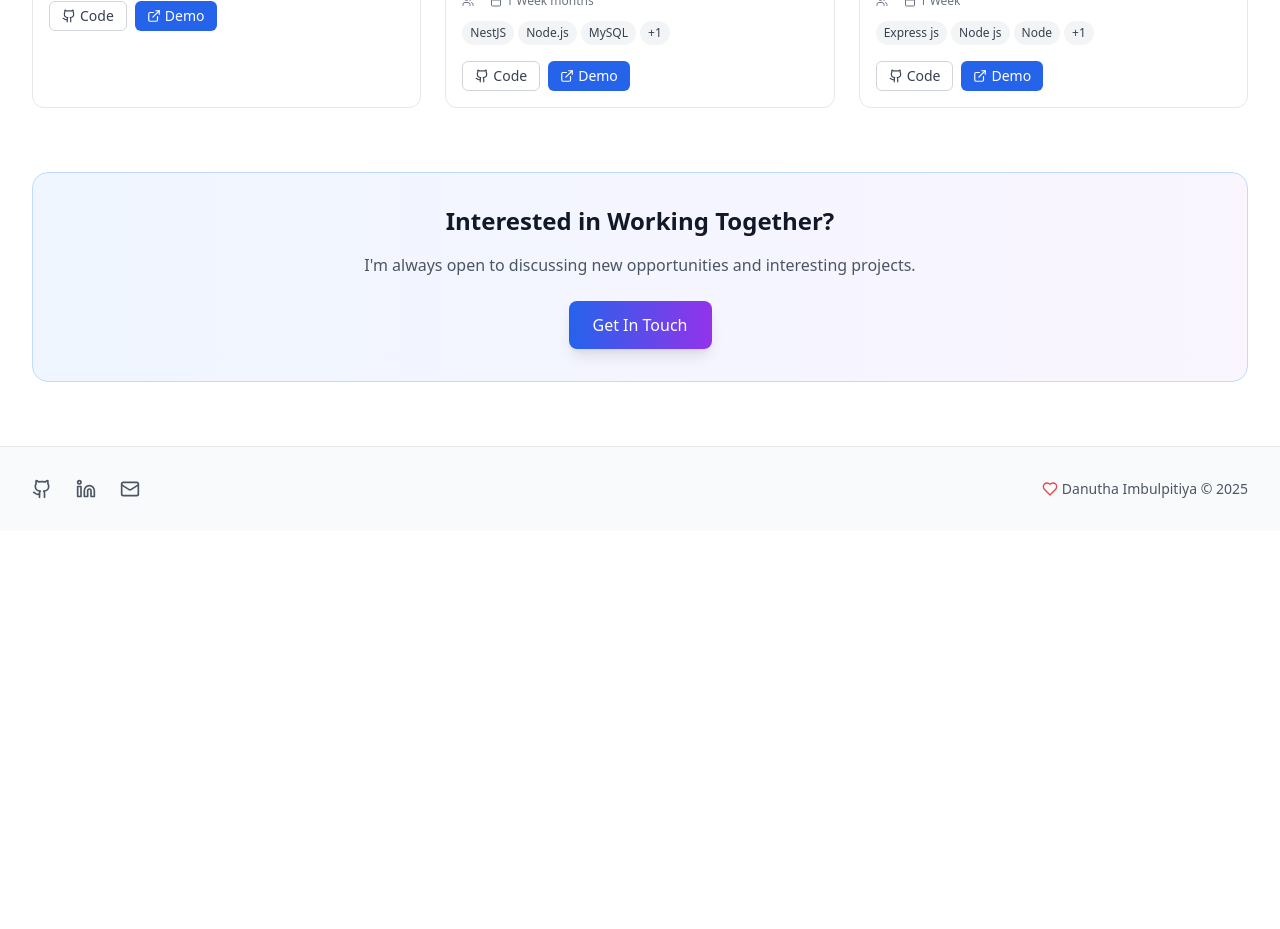
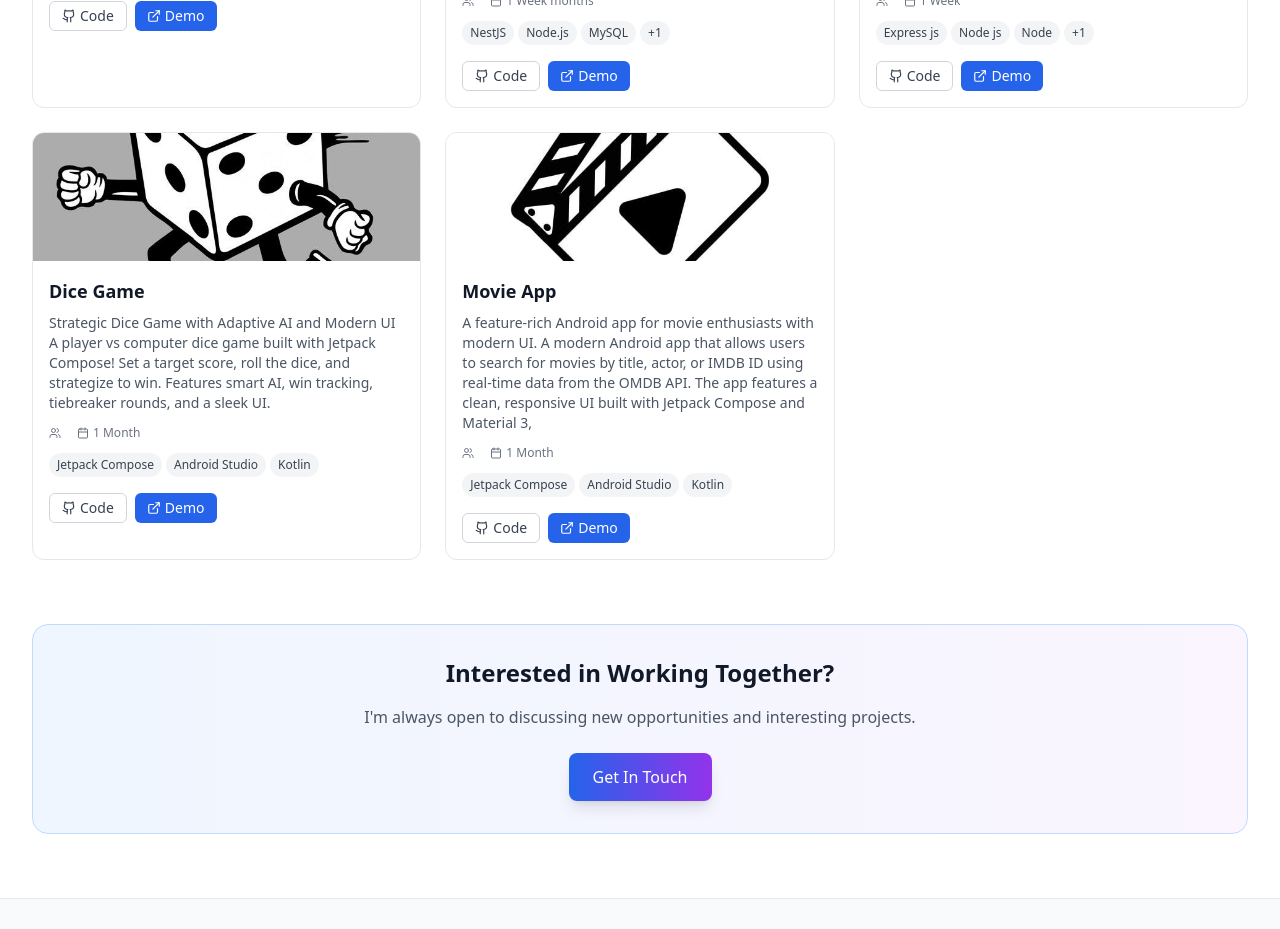
Before and after one commit to Danutha2/Portfolio, a React (Vite) app in the folder danutha/: page /projects in a window 1280 px wide. Shown: the part 1420-2349 px from the top of the page. Before the commit the page ends 1951 px from the top, so only its background shows below. Built offline with nearby package versions, Linux system fonts and the light colour scheme.

Commit message:
Updated new two android projects

```diff
--- a/danutha/src/pages/Projects.tsx
+++ b/danutha/src/pages/Projects.tsx
@@ -38,8 +38,7 @@ const Projects = () => {
       title: " Student Management System",
       description:
         "This is a Student Management System that allows users to register students, store and load student details, manage student records, and generate reports. The system supports the following features:",
-      image:
-        "/Images/stams.jpg",
+      image: "/Images/stams.jpg",
       technologies: ["Java"],
       github: "https://github.com/Danutha2/STAMS",
       demo: "https://github.com/Danutha2/STAMS",
@@ -52,8 +51,7 @@ const Projects = () => {
       title: "Expense Tracker",
       description:
         "Developed a RESTful API using NestJS to manage personal expenses with a modular, service-based architecture. Features include adding/retrieving expenses, calculating totals, finding the highest expense, and managing custom categories. Used DTOs for validation and clean separation of concerns. Built with scalable structure and MySQL integration.",
-      image:
-        "/Images/expenseT.jpg",
+      image: "/Images/expenseT.jpg",
       technologies: ["NestJS", "Node.js", "MySQL", "AWS S3"],
       github: "https://github.com/danutha/expense-tracker",
       demo: "https://expense-tracker-demo.netlify.app",
@@ -66,14 +64,44 @@ const Projects = () => {
       title: "Task Master",
       description:
         "The Task Manager is a full-stack web application developed using the MERN stack (MongoDB, Express.js, React, Node.js) that allows users to efficiently manage their daily tasks. It provides a clean and responsive user interface where tasks can be created, edited, updated, deleted, and tracked based on their status.",
-      image:
-        "/Images/taskmaster2.jpg",
-      technologies: ["Express js", "Node js","Node", "MongoDB"],
+      image: "/Images/taskmaster2.jpg",
+      technologies: ["Express js", "Node js", "Node", "MongoDB"],
       github: "https://github.com/Danutha2/TaskManager",
       demo: "https://github.com/Danutha2/TaskManager",
       featured: false,
       stats: { duration: "1 Week" },
     },
+
+    // Add more projects
+    {
+      title: "Dice Game",
+      description: `Strategic Dice Game with Adaptive AI and Modern UI
+ A player vs computer dice game built with Jetpack Compose! Set a target score, roll the dice, and strategize to
+win. Features smart AI, win tracking, tiebreaker rounds, and a sleek UI.`,
+      image: "/Images/dice.jpg",
+      technologies: ["Jetpack Compose", "Android Studio", "Kotlin"],
+      github: "https://github.com/Danutha2/DiceGame",
+      demo: "https://github.com/Danutha2/DiceGame",
+      featured: false,
+      stats: { duration: "1 Month" },
+    },
+
+
+    {
+      title: "Movie App",
+      description: `A feature-rich Android app for movie enthusiasts with modern UI.
+ A modern Android app that allows users to search for movies by title, actor, or IMDB ID using real-time data
+from the OMDB API. The app features a clean, responsive UI built with Jetpack Compose and Material 3,`,
+      image: "/Images/movieapp.jpg",
+      technologies: ["Jetpack Compose", "Android Studio", "Kotlin"],
+      github: "https://github.com/Danutha2/MovieApp",
+      demo: "https://github.com/Danutha2/MovieApp",
+      featured: false,
+      stats: { duration: "1 Month" },
+
+    }
+
+
   ];
 
   return (
```
Also changed, not shown: danutha/public/Images/dice.jpg (added), danutha/public/Images/movieapp.jpg (added).
